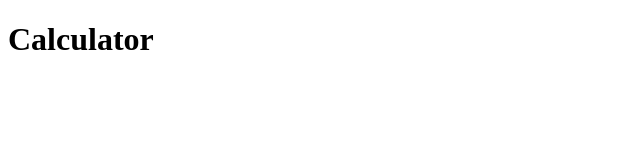
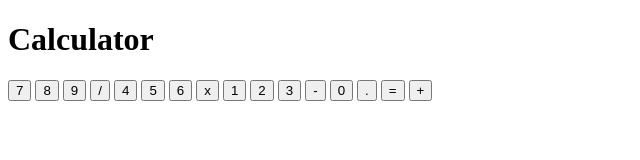
Before and after one commit to JoelPaterno/calculator-odin, a plain HTML site: page index.html in a window 1280 px wide. Shown: the whole page, without its empty margins (0-640 px from the left). Drawn offline with Linux system fonts and the light colour scheme.

Commit message:
feat: add buttons and css file

```diff
--- /dev/null
+++ b/index.css
@@ -0,0 +1,8 @@
+.wrapper {
+    display: flex;
+}
+
+button {
+    flex-wrap: wrap;
+    flex: 1 1 25%;
+}
--- a/index.html
+++ b/index.html
@@ -3,10 +3,29 @@
 <head>
     <meta charset="UTF-8">
     <meta name="viewport" content="width=device-width, initial-scale=1.0">
+    <link rel="stylesheet" href="./index.cssx">
     <title>Calculator</title>
 </head>
 <body>
     <h1>Calculator</h1>
+    <div class="wrapper">
+        <button>7</button>
+        <button>8</button>
+        <button>9</button>
+        <button>/</button>
+        <button>4</button>
+        <button>5</button>
+        <button>6</button>
+        <button>x</button>
+        <button>1</button>
+        <button>2</button>
+        <button>3</button>
+        <button>-</button>
+        <button>0</button>
+        <button>.</button>
+        <button>=</button>
+        <button>+</button>
+    </div>
     <script src="./index.js"></script>
 </body>
 </html>
```
